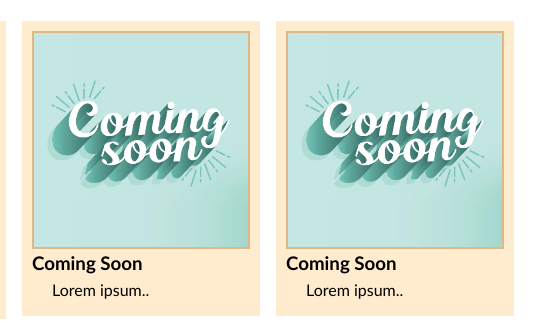
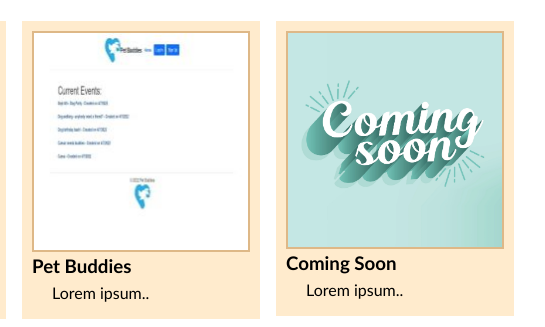
Before and after one commit to BDJS0033/Portfolio, a plain HTML site: page index.html in a window 1280 px wide. Shown: the part 1227-1554 px from the top of the page, 626-1171 px from the left. Drawn offline with Linux system fonts and the light colour scheme.

Commit message:
added new link

```diff
--- a/index.html
+++ b/index.html
@@ -84,8 +84,9 @@
   <!-- Second Place Holder -->
   <div class="column">
         <div class="content">
-            <img src="./assets/images/coming-soon.webp" alt="Coming Soon" style="width:100%"></a>
-            <h3>Coming Soon</h3>
+          <a href="https://sheltered-oasis-41495.herokuapp.com/" taget="_blank" title="pet-buddies">
+            <img src="./assets/images/Pet-Buddies.jpg" alt="Second Group Project" style="width:100%"></a>
+            <h3>Pet Buddies</h3>
             <p>Lorem ipsum..</p>
         </div>
     </div>
```
Also changed, not shown: assets/images/Pet-Buddies.jpg (added), 1 other file.
